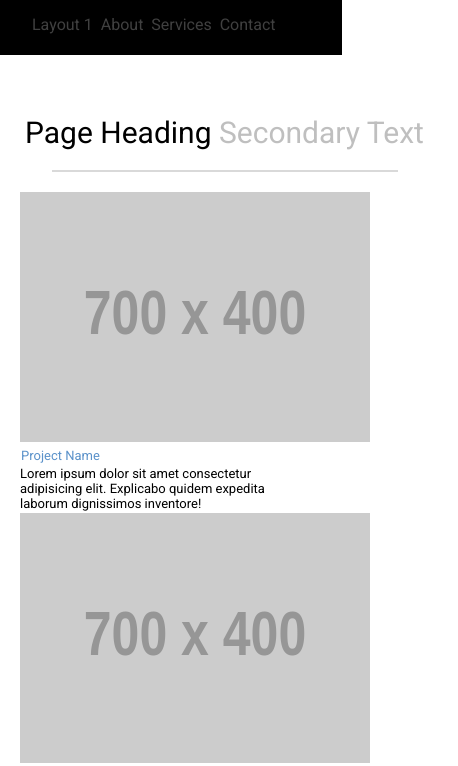
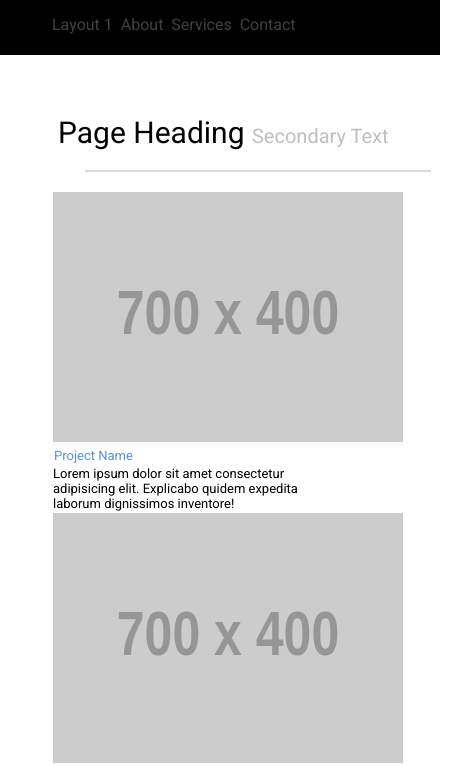
Before and after one commit to AmitPaswan18/layout3, a plain HTML site: page index.html in a window 390 px wide. Shown: the top 766 px of the page, 458 px wide, since content can reach past the window. Drawn offline with Linux system fonts and the light colour scheme; placeholder pictures from the web are drawn by us.

Commit message:
card size fix for small screen

```diff
--- a/style.css
+++ b/style.css
@@ -44,6 +44,7 @@
 .secondary {
   opacity: 0.5;
   color: gray;
+  font-size: 20px;
 }
 
 .main-card {
@@ -89,14 +90,19 @@
     width: 100%;
     margin: auto;
   }
+  .navbar {
+    width: 100%;
+    background-color: black;
+  }
 
   .box1 {
-    padding-left: 30px;
-    width: 80%;
+    padding-left: 50px;
+    width: 100%;
   }
 
   .main-card {
     width: 100%;
+    padding-left: 33px;
     height: fit-content;
     margin: auto;
     font-size: small;
@@ -106,8 +112,8 @@
     font-size: smaller;
   }
 
-  .footer{
-    padding: 14px
+  .footer {
+    padding: 24px;
   }
 }
 @media screen and (min-width: 601px) and (max-width: 919px) {
@@ -140,7 +146,7 @@
     width: 95%;
   }
 
-  .navbar{
+  .navbar {
     width: 98%;
   }
 
```
